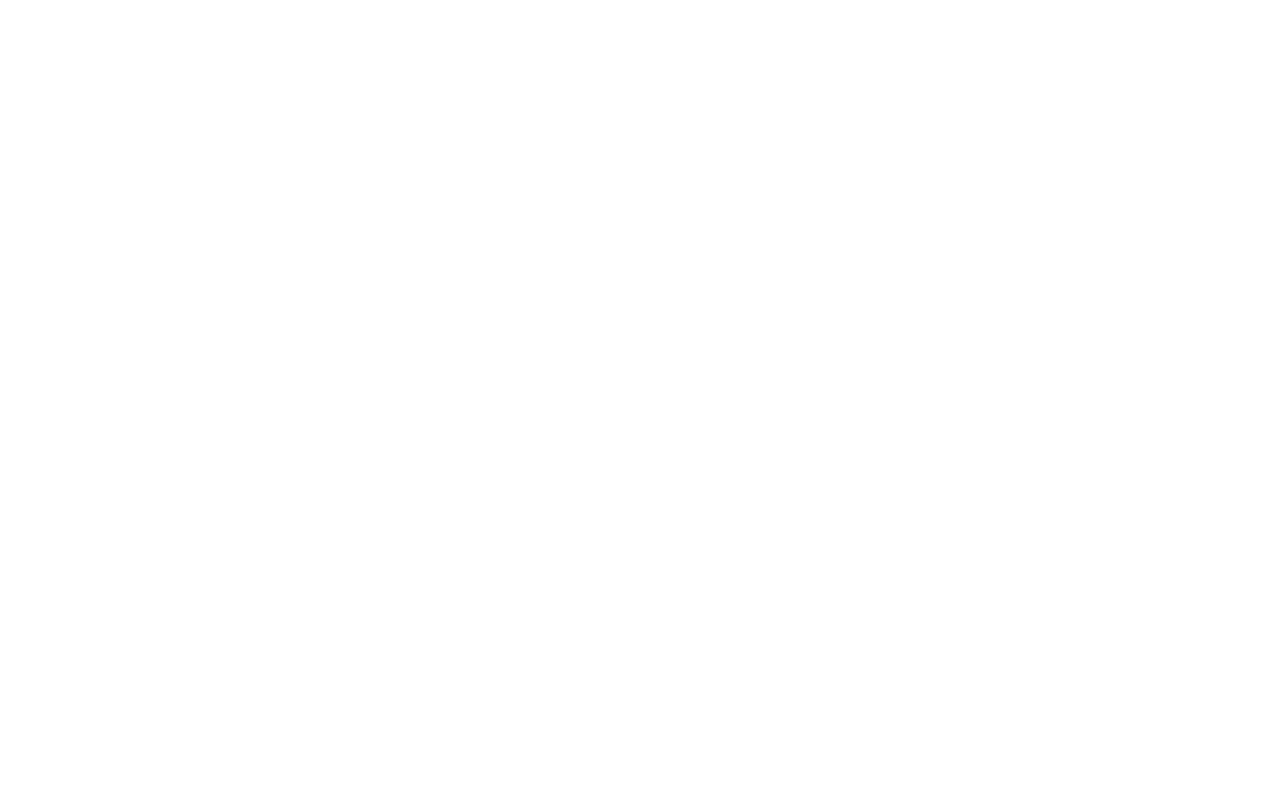
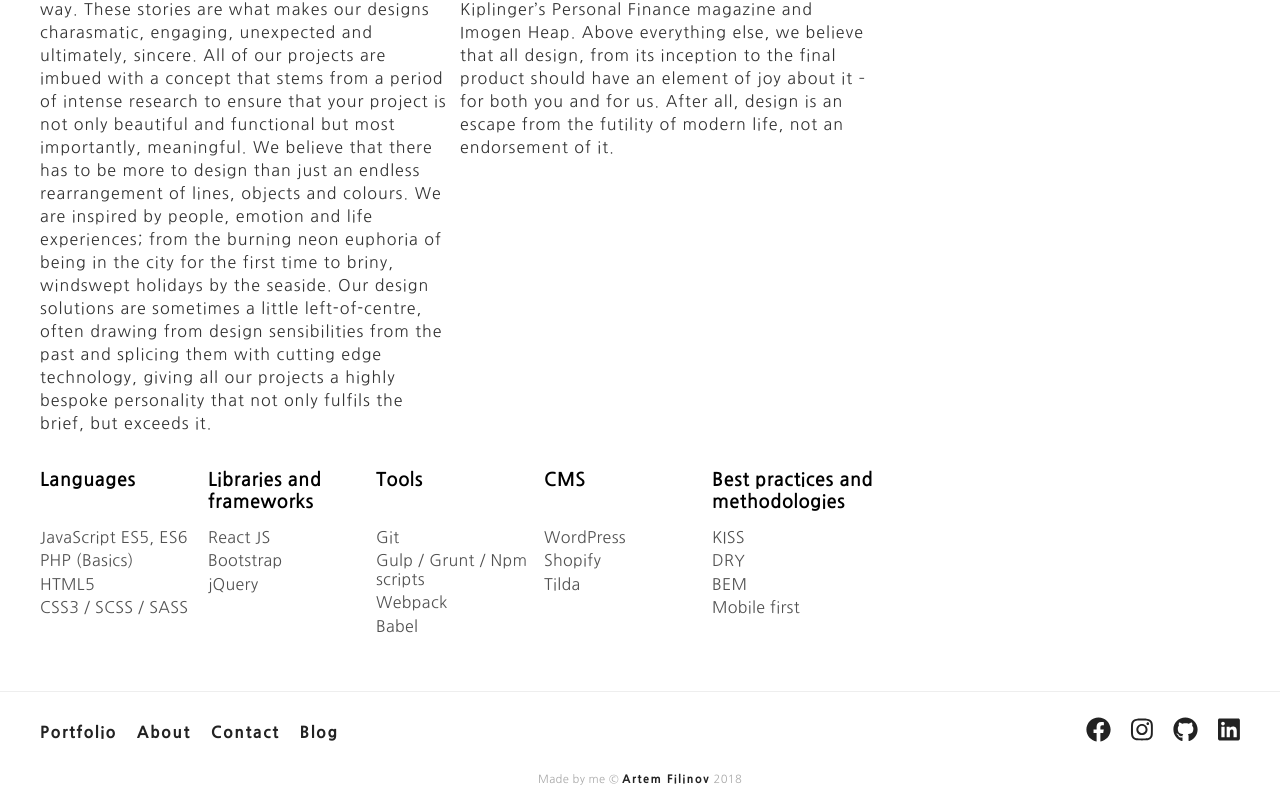
Before and after one commit to Johnnypanda/portfolio-v-3, a React app: page /about in a window 1280 px wide. Shown: the part 522-1329 px from the top of the page. Before the commit the page ends 800 px from the top, so only its background shows below. Built offline with nearby package versions, Linux system fonts and the light colour scheme.

Commit message:
started about section

```diff
--- a/src/App.js
+++ b/src/App.js
@@ -5,6 +5,7 @@
 import Home from './components/Home';
 import Portfolio from './components/Portfolio';
 import Contact from './components/Contact';
+import About from './components/About';
 import { Route } from 'react-router-dom'
 import ScrollToTop from './components/ScrollToTop';
 class App extends Component {
@@ -82,6 +83,9 @@
         <Route exact path={`/`} render={() => (
           <Home />
         )}/>
+        <Route exact path={`/about`} render={() => (
+          <About />
+        )}/>
         <Route exact path={`/contact`} render={() => (
           <Contact />
         )}/>
--- /dev/null
+++ b/src/components/About.js
@@ -0,0 +1,76 @@
+import React, { Component } from 'react';
+
+class About extends Component {
+    render(){
+        return(
+            <section className="first">
+                <div className="section-content section-content__wrapper">
+                  <h2>About</h2>
+                  <p className="section-content__lead">
+                    I am a freelance front-end developer currently based in Wrocław, Poland.
+                    I specialize in responsive web design and development.
+                    My belief is that we can make internet better together by collaborating and creating
+                    beautiful and functional websites.
+                  </p>
+                  <div className="section-content__columns">
+                    <p>
+                    From the largest of buildings to the smallest of logos, we traverse different design disciplines with one united vision: to tell stories through our designs in a beautiful, fun and innovative way. These stories are what makes our designs charasmatic, engaging, unexpected and ultimately, sincere. All of our projects are imbued with a concept that stems from a period of intense research to ensure that your project is not only beautiful and functional but most importantly, meaningful. We believe that there has to be more to design than just an endless rearrangement of lines, objects and colours.
+                    We are inspired by people, emotion and life experiences; from the burning neon euphoria of being in the city for the first time to briny, windswept holidays by the seaside. Our design solutions are sometimes a little left-of-centre, often drawing from design sensibilities from the past and splicing them with cutting edge technology, giving all our projects a highly bespoke personality that not only fulfils the brief, but exceeds it.
+                    </p>
+                    <p>
+                    We love working with all types of clients, from start-ups businesses to global brands, and in the short time since our establishment, we have worked with American Express, Virgin, De Beers, Kiplinger’s Personal Finance magazine and Imogen Heap. Above everything else, we believe that all design, from its inception to the final product should have an element of joy about it – for both you and for us. After all, design is an escape from the futility of modern life, not an endorsement of it.
+                    </p>
+                  </div>
+                  <div className="section-content section-content__skills">
+
+                        <div className="section-content__skills__item">
+                            <h3>Languages</h3>
+                            <ul>
+                                <li>JavaScript ES5, ES6</li>
+                                <li>PHP (Basics)</li>
+                                <li>HTML5</li>
+                                <li>CSS3 / SCSS / SASS</li>
+                            </ul>
+                        </div>
+                        <div className="section-content__skills__item">
+                        <h3>Libraries and frameworks</h3>
+                        <ul>
+                            <li>React JS</li>
+                            <li>Bootstrap</li>
+                            <li>jQuery</li>
+                        </ul>
+                        </div>
+                        <div className="section-content__skills__item">
+                        <h3>Tools</h3>
+                            <ul>
+                                <li>Git</li>
+                                <li>Gulp / Grunt / Npm scripts</li>
+                                <li>Webpack</li>
+                                <li>Babel</li>
+                            </ul>
+                        </div>
+                        <div className="section-content__skills__item">
+                        <h3>CMS</h3>
+                            <ul>
+                                <li>WordPress</li>
+                                <li>Shopify</li>
+                                <li>Tilda</li>
+                            </ul>
+                        </div>
+                        <div className="section-content__skills__item">
+                        <h3>Best practices and methodologies</h3>
+                            <ul>
+                                <li>KISS</li>
+                                <li>DRY</li>
+                                <li>BEM</li>
+                                <li>Mobile first</li>
+                            </ul>
+                        </div>
+                  </div>
+                </div>
+            </section>
+        )
+    }
+}
+
+export default About;
--- a/src/components/Contact.js
+++ b/src/components/Contact.js
@@ -13,7 +13,7 @@
             <section className="first site-contact">
                 <div className="section-content site-contact__content">
                     <h2>Contact</h2>
-                    <p>If you are interested in collaborating, want to hire me or just have a chat, feel free to contact
+                    <p className="section-content--grey">If you are interested in collaborating, want to hire me or just have a chat, feel free to contact
                     me. I don't bite. 😉</p>
 
                 </div>
--- a/src/components/Home.js
+++ b/src/components/Home.js
@@ -29,7 +29,7 @@
                         I specialize in responsive web design and development.
                         My belief is that we can make internet better together by collaborating and creating
                         beautiful and functional websites.</p>
-                        <p><a><span className="site-home__icon"><FontAwesomeIcon icon="arrow-circle-right" /></span>About me</a></p>
+                        <p><Link to={`/about`}><span className="site-home__icon"><FontAwesomeIcon icon="arrow-circle-right" /></span>About me</Link></p>
                     </div>
                 </div>
             </section>
--- a/src/components/Portfolio.js
+++ b/src/components/Portfolio.js
@@ -7,7 +7,7 @@
                 <section className="first portfolio">
                     <div className="section-content">
                         <h2>Portfolio</h2>
-                        <p>Take a look at some of my projects</p>
+                        <p className="section-content--grey">Take a look at some of my projects</p>
                     </div>
                     <div className="grid-container">
                         {this.props.projects.map((project) => (
--- a/src/index.scss
+++ b/src/index.scss
@@ -85,11 +85,83 @@
     h2 {
         font-size: 4rem;
         margin: -5px;
+        padding-left: 5px;
+    }
 
+    ul {
+        padding-left: 0;
+        list-style-type: none;
+
+        li{
+            margin-left: 0;
+        }
     }
-    p {
+
+    &__wrapper {
+        @include atMedium {
+            width: 70%;
+        }
+    }
+
+    &--grey {
         color: $secondaryBlack;
     }
+
+    &__lead{
+        color: $hoverColor;
+        font-size: 1.3rem;
+
+        @include atMedium {
+            font-size: 2rem;
+        }
+    }
+
+    &__columns{
+        letter-spacing: 1px;
+        line-height: 23px;
+        color: #333;
+
+        @include atMedium {
+            p{
+                width: 50%;
+                float: left;
+                padding-right: 10px;
+            }
+
+            @include clearfix;
+        }
+    }
+
+    &__skills {
+        width: 100%;
+
+        &__item {
+            display: block;
+            height: 200px;
+            width: 50%;
+            float: left;
+
+            h3 {
+                height: 35px;
+
+            }
+
+            ul{
+                display: block;
+                color: $textColor;
+
+                li{
+                    padding-top: 5px;
+                }
+            }
+
+            @include atMedium{
+                width: 20%;
+            }
+        }
+    }
+
+    @include clearfix;
 }
 
 //------------------- KEYFRAMES -----------------
@@ -479,6 +551,8 @@
             width: 100%;
             margin: 10px 0;
             padding: 15px ;
+            border: 1px solid $secondaryBlack;
+            border-radius: 5px;
         }
 
         button {
```
